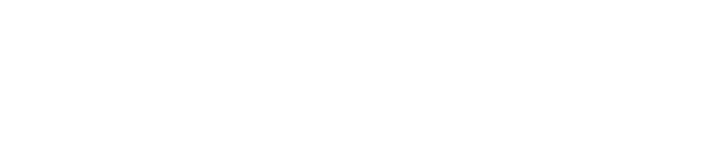
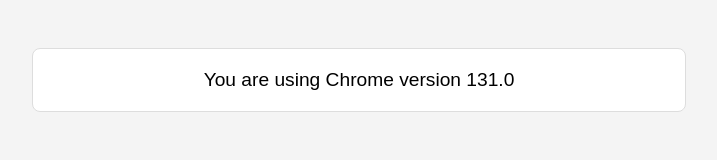
Before and after one commit to acciojob/browser-info-bhpuja, a website: page main.html in a window 1280 px wide. Shown: the whole page, without its empty margins (281-998 px from the left). Drawn offline with Linux system fonts and the light colour scheme.

Commit message:
created a submission

```diff
--- a/main.html
+++ b/main.html
@@ -1,16 +1,17 @@
 <!DOCTYPE html>
+<html lang="en">
+<head>
+    <meta charset="UTF-8">
+    <meta name="viewport" content="width=device-width, initial-scale=1.0">
+    <title>Browser Information</title>
+    <link rel="stylesheet" href="styles.css">
+</head>
+<body>
 
-<html>
+<!-- Div to display the browser information -->
+<div id="browser-info"></div>
 
-<head>
-	<link rel="stylesheet" href="styles.css">
-</head>
-
-<body>
-	<!-- the entire body must be written by student -->
-    <script type="text/javascript" src="./script.js">
-</script>
-
+<!-- JavaScript -->
+<script src="script.js"></script>
 </body>
-
 </html>
--- a/script.js
+++ b/script.js
@@ -1 +1,34 @@
 //your JS code here. If required.
+// Function to detect the browser name and version
+function getBrowserInfo() {
+    // Get the user agent string
+    const userAgent = navigator.userAgent;
+
+    // Initialize variables for browser name and version
+    let browserName = "Unknown Browser";
+    let version = "Unknown Version";
+
+    // Check for different browsers using regular expressions
+    if (userAgent.includes("Chrome")) {
+        browserName = "Chrome";
+        version = userAgent.match(/Chrome\/(\d+\.\d+)/)[1];
+    } else if (userAgent.includes("Firefox")) {
+        browserName = "Firefox";
+        version = userAgent.match(/Firefox\/(\d+\.\d+)/)[1];
+    } else if (userAgent.includes("Safari")) {
+        browserName = "Safari";
+        version = userAgent.match(/Version\/(\d+\.\d+)/)[1];
+    } else if (userAgent.includes("Edge")) {
+        browserName = "Edge";
+        version = userAgent.match(/Edge\/(\d+\.\d+)/)[1];
+    } else if (userAgent.includes("MSIE")) {
+        browserName = "Internet Explorer";
+        version = userAgent.match(/MSIE (\d+\.\d+)/)[1];
+    }
+
+    // Return the browser name and version
+    return `You are using ${browserName} version ${version}`;
+}
+
+// Display the browser information in the div
+document.getElementById("browser-info").innerText = getBrowserInfo();
--- a/styles.css
+++ b/styles.css
@@ -1 +1,20 @@
 /*  your css code here. If applicable */
+/* Basic styling for the page */
+body {
+    font-family: Arial, sans-serif;
+    padding: 20px;
+    background-color: #f4f4f4;
+}
+
+#browser-info {
+    padding: 20px;
+    background-color: #fff;
+    border: 1px solid #ddd;
+    border-radius: 8px;
+    font-size: 1.2em;
+    margin-top: 20px;
+    width: 50%;
+    margin-left: auto;
+    margin-right: auto;
+    text-align: center;
+}
```
